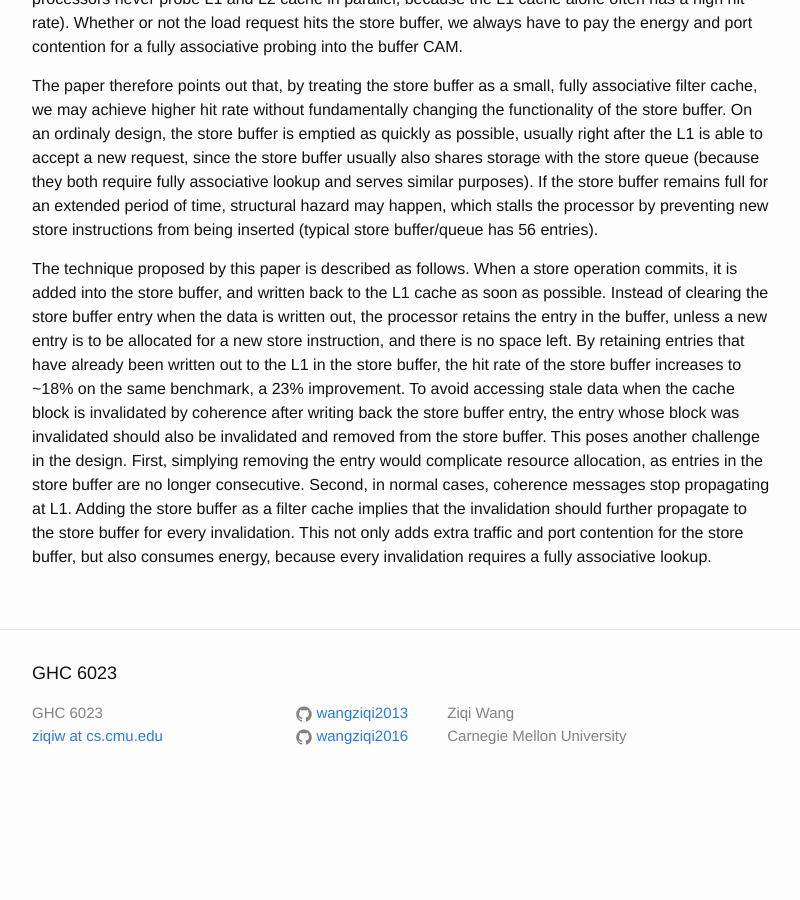
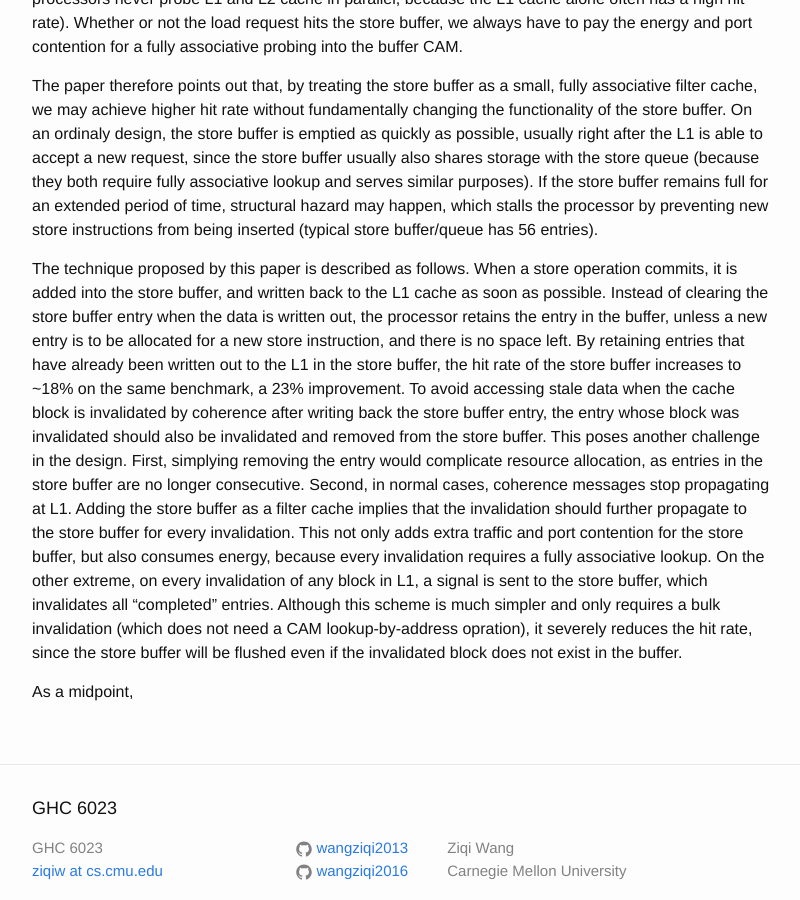
Before and after one commit to wangziqi2013/wangziqi2013.github.io, a Jekyll site: the page built from _posts/2019-08-05-Filter-Caching-for-Free.markdown, in a window 1280 px wide and 900 px high, scrolled down 1207 px. Shown: the whole window, without its empty margins (238-1038 px from the left). Built offline with Jekyll 4.4.1, drawn with Linux system fonts in a browser that asks for light colours; before the commit the page ends 2014 px from its top, so only the background shows below that.

Commit message:
Adding coherence

```diff
--- a/_posts/2019-08-05-Filter-Caching-for-Free.markdown
+++ b/_posts/2019-08-05-Filter-Caching-for-Free.markdown
@@ -61,4 +61,9 @@ First, simplying removing the entry would complicate resource allocation, as ent
 consecutive. Second, in normal cases, coherence messages stop propagating at L1. Adding the store buffer as a filter cache
 implies that the invalidation should further propagate to the store buffer for every invalidation. This not only adds extra
 traffic and port contention for the store buffer, but also consumes energy, because every invalidation requires a fully
-associative lookup.
+associative lookup. On the other extreme, on every invalidation of any block in L1, a signal is sent to the store buffer,
+which invalidates all "completed" entries. Although this scheme is much simpler and only requires a bulk invalidation
+(which does not need a CAM lookup-by-address opration), it severely reduces the hit rate, since the store buffer will be
+flushed even if the invalidated block does not exist in the buffer.
+
+As a midpoint,
```
